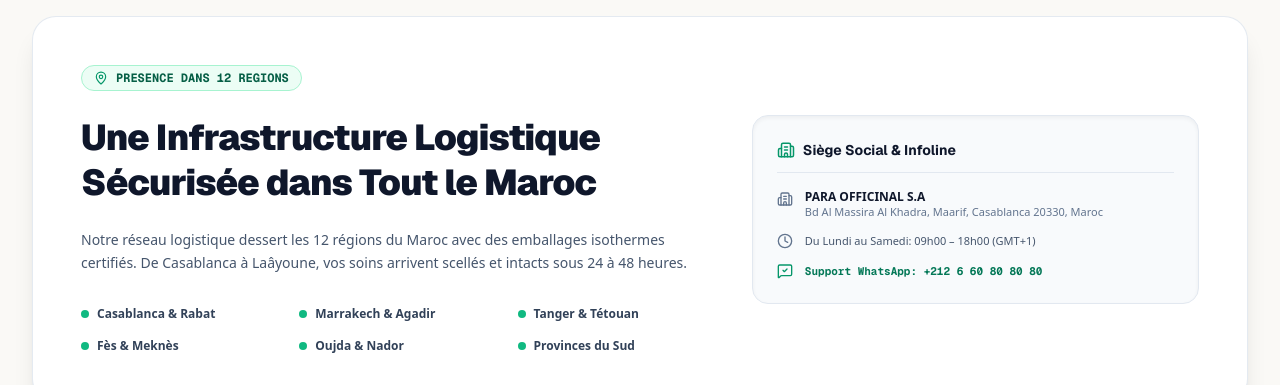
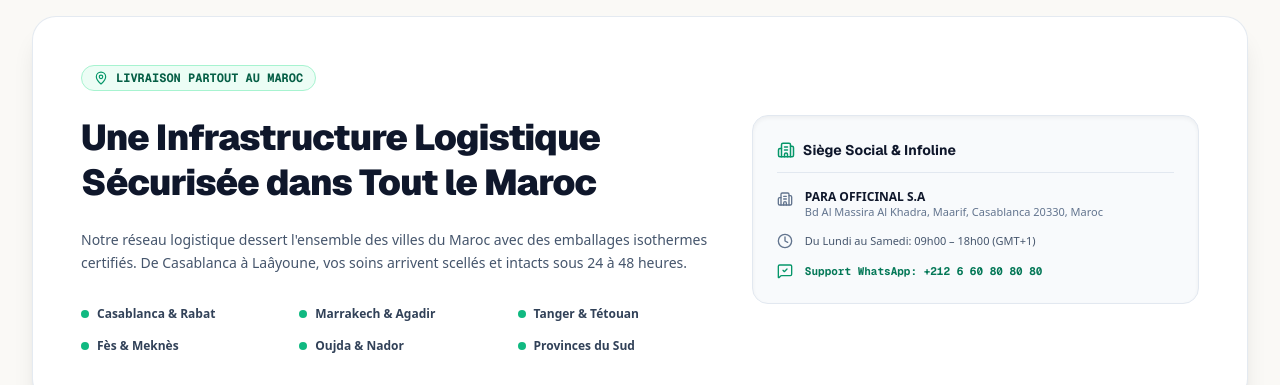
Before and after one commit to y59200689-beep/paraonline, a Next.js app: page /a-propos in a window 1280 px wide. Shown: the part 1977-2362 px from the top of the page. Built offline with nearby package versions, Linux system fonts and the light colour scheme; no server answers; the database is empty.

Commit message:
fix: update delivery wording on a-propos page to specify nationwide coverage across all of Morocco

```diff
--- a/src/app/a-propos/AboutClient.tsx
+++ b/src/app/a-propos/AboutClient.tsx
@@ -94,8 +94,8 @@ export function AboutClient() {
                   value: '24/48h',
                   labelFr: 'Livraison Express COD',
                   labelAr: 'توصيل سريع وسري',
-                  descFr: 'Dans les 12 régions',
-                  descAr: 'في 12 جهة بالمغرب',
+                  descFr: 'Partout au Maroc',
+                  descAr: 'في جميع مدن المغرب',
                   icon: Truck,
                   color: 'text-cyan-600'
                 },
@@ -306,7 +306,7 @@ export function AboutClient() {
               <div className="lg:col-span-7 space-y-6" style={{ textAlign: isRTL ? 'right' : 'left' }}>
                 <div className="inline-flex items-center gap-2 px-3 py-1 rounded-full bg-emerald-50 text-emerald-800 border border-emerald-200 text-xs font-mono font-bold">
                   <MapPin className="w-3.5 h-3.5 text-emerald-600" />
-                  <span>{language === 'AR' ? 'التغطية الوطنية الشاملة' : 'PRESENCE DANS 12 REGIONS'}</span>
+                  <span>{language === 'AR' ? 'التغطية الوطنية الشاملة' : 'LIVRAISON PARTOUT AU MAROC'}</span>
                 </div>
                 <h3 className="text-2xl sm:text-4xl font-black text-slate-900 font-heading tracking-tight leading-tight">
                   {language === 'AR'
@@ -315,8 +315,8 @@ export function AboutClient() {
                 </h3>
                 <p className="text-xs sm:text-sm text-slate-600 leading-relaxed">
                   {language === 'AR'
-                    ? 'نعتمد شباك توزيع سريع محكم التغليف ومغطى ضد الصدمات للوصول إلى كبريات المدن (الرباط، فاس، طنجة، مراكش، أكادير، وجدة) والقرى النائية بنفس معايير السرعة والأمان.'
-                    : 'Notre réseau logistique dessert les 12 régions du Maroc avec des emballages isothermes certifiés. De Casablanca à Laâyoune, vos soins arrivent scellés et intacts sous 24 à 48 heures.'}
+                    ? 'نعتمد شباك توزيع سريع محكم التغليف ومغطى ضد الصدمات للوصول إلى كافة مدن المغرب (الرباط، فاس، طنجة، مراكش، أكادير، وجدة والقرى المجاورة) بنفس معايير السرعة والأمان.'
+                    : 'Notre réseau logistique dessert l\'ensemble des villes du Maroc avec des emballages isothermes certifiés. De Casablanca à Laâyoune, vos soins arrivent scellés et intacts sous 24 à 48 heures.'}
                 </p>
                 <div className="grid grid-cols-2 sm:grid-cols-3 gap-4 pt-2">
                   {[
--- a/src/app/a-propos/page.tsx
+++ b/src/app/a-propos/page.tsx
@@ -11,7 +11,7 @@ export const metadata: Metadata = {
   openGraph: {
     title: 'À Propos de Nous — Para Officinal S.A',
     description:
-      'Pionnier de la parapharmacie clinique au Maroc. Produits 100% authentiques, dermo-diagnostic par IA et livraison express dans les 12 régions du Royaume.',
+      'Pionnier de la parapharmacie clinique au Maroc. Produits 100% authentiques, dermo-diagnostic par IA et livraison express partout au Maroc.',
     url: `${SITE_URL}/a-propos`,
     type: 'website',
     locale: 'fr_MA',
```
